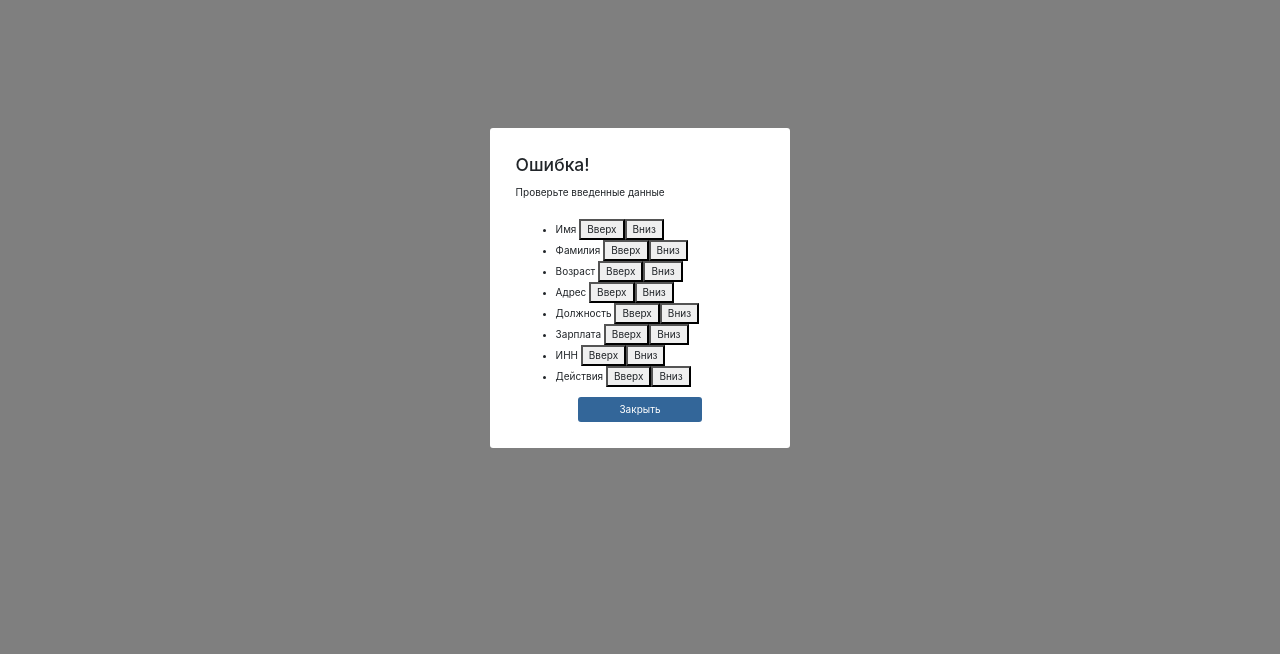
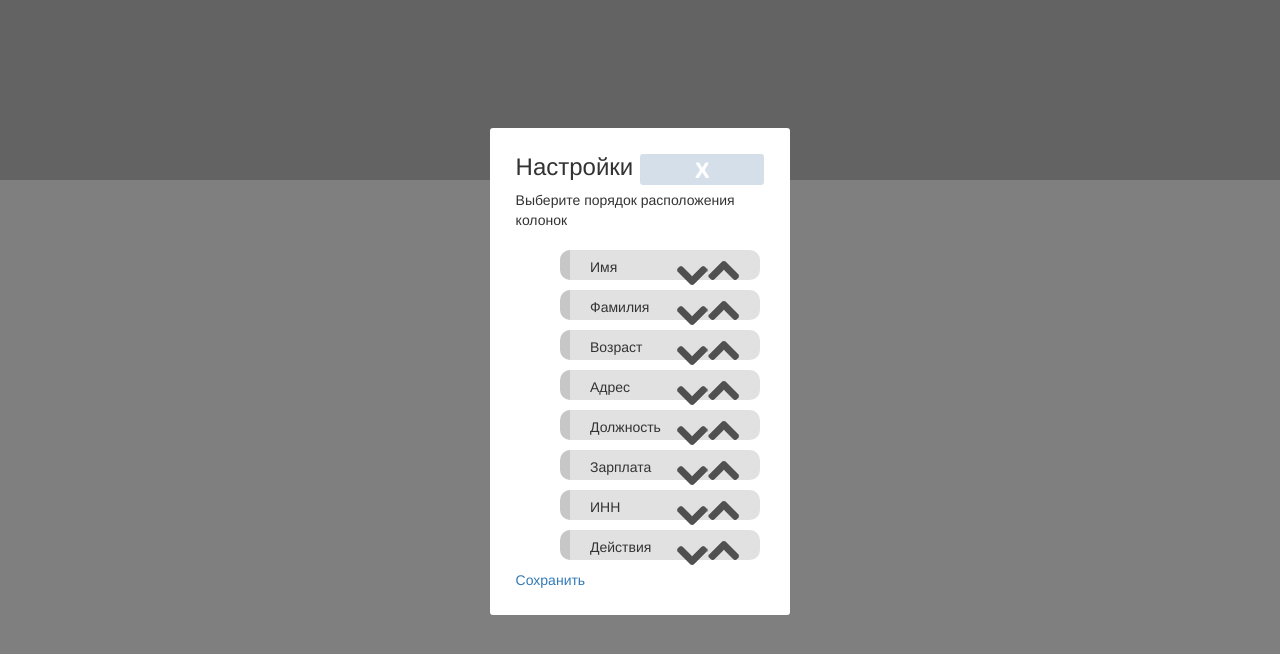
Before and after one commit to Kristina1996/angular-test, an Angular app: page /settings in a window 1280 px wide. Shown: the top 654 px of the page. Built offline with nearby package versions, Linux system fonts and the light colour scheme; what ngx-infinite-scroll would draw is missing.

Commit message:
удалила ngx-bootstrap

```diff
--- a/angular.json
+++ b/angular.json
@@ -23,7 +23,7 @@
               "src/assets"
             ],
             "styles": [
-              "./node_modules/bootstrap/dist/css/bootstrap.min.css",
+
               "src/styles.css"
             ],
             "scripts": []
@@ -73,8 +73,7 @@
             "tsConfig": "src/tsconfig.spec.json",
             "karmaConfig": "src/karma.conf.js",
             "styles": [
-              "./node_modules/bootstrap/dist/css/bootstrap.min.css",
-              "./node_modules/ngx-bootstrap/datepicker/bs-datepicker.css",
+
               "src/styles.css"
             ],
             "scripts": [],
--- a/src/app/read-users/read-users.component.ts
+++ b/src/app/read-users/read-users.component.ts
@@ -1,6 +1,4 @@
 import { Component, OnInit, Input, Output, EventEmitter, TemplateRef } from '@angular/core';
-// import { BsModalService } from 'ngx-bootstrap/modal';
-// import { BsModalRef } from 'ngx-bootstrap/modal/bs-modal-ref.service';
 import { UserService } from '../user.service';
 import { Observable} from 'rxjs';
 import { User } from '../user';
@@ -27,32 +25,32 @@ export class ReadUsersComponent implements OnInit {
 
 	page: number = 1;
 
-	//modalRef: BsModalRef;
-
     // Инициализация userService для получения списка пользователей
-    constructor( private userService: UserService,
-				 //private modalService: BsModalService
-				 //public dialog: MatDialog
-				 ){}
+    constructor( private userService: UserService ){}
 
     ngOnInit() {
         //this.getAllUsers();
-		let localStorageColumns = JSON.parse(localStorage.getItem('columns'));
-		if (localStorageColumns == null) {
-			console.log("localStorage пустой");
-		} else {
-			console.log("localStorage не пустой");
-			//this.columns = localStorageColumns.columns;
-		}
+		this.getDataFromLocalStorage();
 		this.getUserswithPage();
     }
 
 	onChanged(increased: any) {
 		console.log(increased);
 		if (increased == false) {
+			this.getDataFromLocalStorage();
 			this.show = false;
 		}
     }
+
+	getDataFromLocalStorage() {
+		let localStorageColumns = JSON.parse(localStorage.getItem('columns'));
+		if (localStorageColumns == null) {
+			console.log("localStorage пустой");
+		} else {
+			console.log("localStorage не пустой");
+			this.columns = localStorageColumns.columns;
+		}
+	}
 
 	getAllUsers() {
 		this.userService.readUsers()
@@ -66,10 +64,18 @@ export class ReadUsersComponent implements OnInit {
 		this.userService.getUserswithPage(this.page)
 			.subscribe(users => {
 				console.log(users);
-				this.users = users['records']
-                //this.users = this.users.concat(users['records']);
-				//this.users.push(users['records']);
-				console.log(users);
+				//this.users = users['records']
+				if (this.page == 1) {
+					this.users = users['records'];
+				}
+
+				if (this.page > 1) {
+					for (var i=0; i < users['records'].length; i++) {
+						var size = this.users.push(users['records'][i]);
+						console.log(size);
+					}
+					console.log(users);
+				}
 			});
 	}
 
--- a/src/app/settings-table/settings-table.component.css
+++ b/src/app/settings-table/settings-table.component.css
@@ -41,7 +41,7 @@
 }
 
 /* вид кнопки ЗАКРЫТЬ */
-.modalwindow a {
+.close {
     display: block;
     color: #fff;
     background: #369;
@@ -57,3 +57,47 @@
 .modalwindow a:hover {
     background: #47a;
 }
+
+.close {
+
+}
+
+.close:hover { background: #00d9ff; }
+
+li {
+	width: 200px;
+	height: 30px;
+	background-color: #e1e1e1;
+	padding: 7px 20px;
+	margin-bottom: 10px;
+	border-radius: 10px;
+	border-left: 10px solid #C7C7C7;
+	list-style-type: none;
+	margin-left: auto;
+    margin-right: auto;
+	text-align: left;
+
+	vertical-align: center;
+}
+
+ul > li:hover {
+    box-shadow: 0 0 15px rgba(0,0,0,0.5);
+}
+
+.down {
+	display: inline-block;
+	background-image: url('arrow-down-32.png');
+	min-height: 32px;
+	min-width: 32px;
+	cursor: pointer;
+	float: right;
+}
+
+.up {
+	display: inline-block !important;
+	background-image: url('arrow-up-32.png') !important;
+	min-height: 32px;
+	min-width: 32px;
+	cursor: pointer;
+	float: right;
+}
--- a/src/app/settings-table/settings-table.component.html
+++ b/src/app/settings-table/settings-table.component.html
@@ -12,19 +12,23 @@
 
 <div id="error" class="modalbackground">
     <div class="modalwindow">
-        <h3>Ошибка!</h3>
-        <p>Проверьте введенные данные</p>
+		<a (click)="closeModal()" title="Закрыть" class="close">X</a>
+        <h3>Настройки</h3>
+        <p>Выберите порядок расположения колонок</p>
 
         <ul>
             <li *ngFor="let column of columns">
                 {{ column.title }}
 
-                <button (click)="upColumn(column)">Вверх</button>
-                <button (click)="downColumn(column)">Вниз</button>
+                <!--<button (click)="upColumn(column)">Вверх</button>
+                <button (click)="downColumn(column)">Вниз</button>-->
+
+				<a class="up" (click)="upColumn(column)"></a>
+                <a class="down" (click)="downColumn(column)"></a>
             </li>
         </ul>
 
         <!--<a href=" " (click)="saveSettings()">Закрыть</a>-->
-		<a (click)="saveSettings()">Закрыть</a>
+		<a (click)="saveSettings()">Сохранить</a>
     </div>
 </div>
--- a/src/app/settings-table/settings-table.component.ts
+++ b/src/app/settings-table/settings-table.component.ts
@@ -35,6 +35,10 @@ export class SettingsTableComponent implements OnInit {
 		this.setLocalStorageColumns();
 	}
 
+	closeModal() {
+		this.onChanged.emit(false);
+	}
+
     setLocalStorageColumns() {
 		localStorage.setItem('columns', JSON.stringify({columns: this.columns}));
 	}
@@ -46,14 +50,9 @@ export class SettingsTableComponent implements OnInit {
 	}
 
     upColumn(column) {
-		console.log(column);
 		var index = this.columns.indexOf(column);
 		var downIndex = index - 1;
 		this.changeRange(index, downIndex);
-		/* var tmp = this.columns[index];
-		this.columns[index] = this.columns[downIndex];
-		this.columns[downIndex] = tmp;
-		console.log("index is : " + index ); */
 	}
 
 	downColumn(column) {
--- a/src/index.html
+++ b/src/index.html
@@ -13,6 +13,16 @@
 </head>
 
 <body>
-  <app-root></app-root>
+	<div class="flex-container">
+		<div id="header" class="header">
+
+		</div>
+		<div id="content">
+			<app-root></app-root>
+		</div>
+		<div id="footer" class="footer">
+
+		</div>
+	</div>
 </body>
 </html>
--- a/src/styles.css
+++ b/src/styles.css
@@ -4,3 +4,18 @@
 .m-r-5px{ margin-right: 5px; }
 .w-40-pct{ width: 40%; }
 .text-align-center{ text-align: center; }
+
+.flex-container {
+	display: flex;
+	flex-direction: column;
+}
+
+.header {
+	background: #C7C7C7;
+	height: 90px;
+}
+
+.footer {
+	background: #C7C7C7;
+	height: 90px;
+}
```
Also changed, not shown: src/app/read-users/read-users.component.html (+0 -9 lines), src/app/settings-table/arrow-down-32.png (added), src/app/settings-table/arrow-up-32.png (added).
